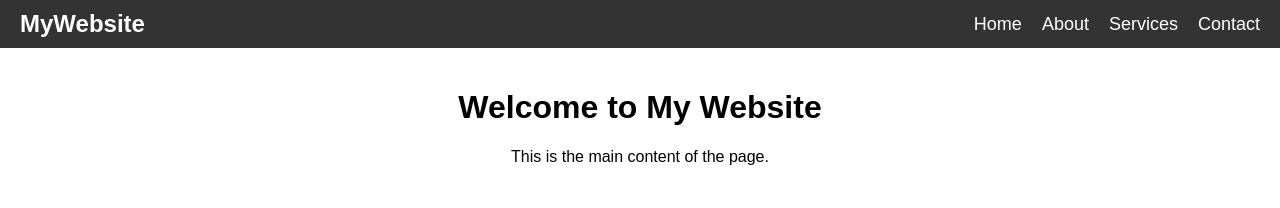
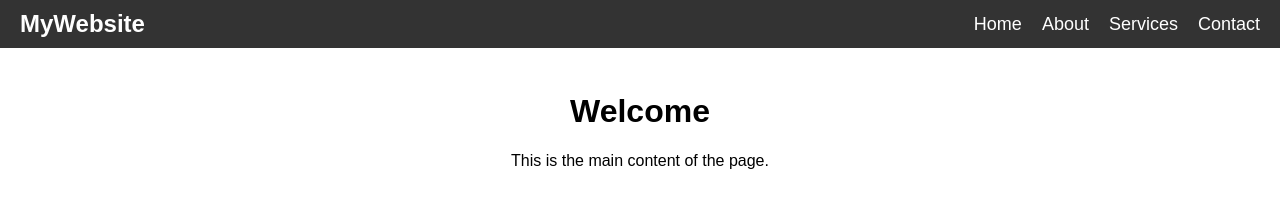
Before and after one commit to eoadanso/WebStorm_Development, a website: page navbar.html in a window 1280 px wide. Drawn offline with Linux system fonts and the light colour scheme.

Commit message:
Updated the content padding of the navbar

```diff
--- a/navbar.html
+++ b/navbar.html
@@ -41,7 +41,7 @@
             text-decoration: underline;
         }
         .content {
-            padding: 20px;
+            padding: 24px;
             text-align: center;
         }
     </style>
@@ -57,7 +57,7 @@
     </ul>
 </nav>
 <div class="content">
-    <h1>Welcome to My Website</h1>
+    <h1>Welcome </h1>
     <p>This is the main content of the page.</p>
 </div>
 </body>
```
